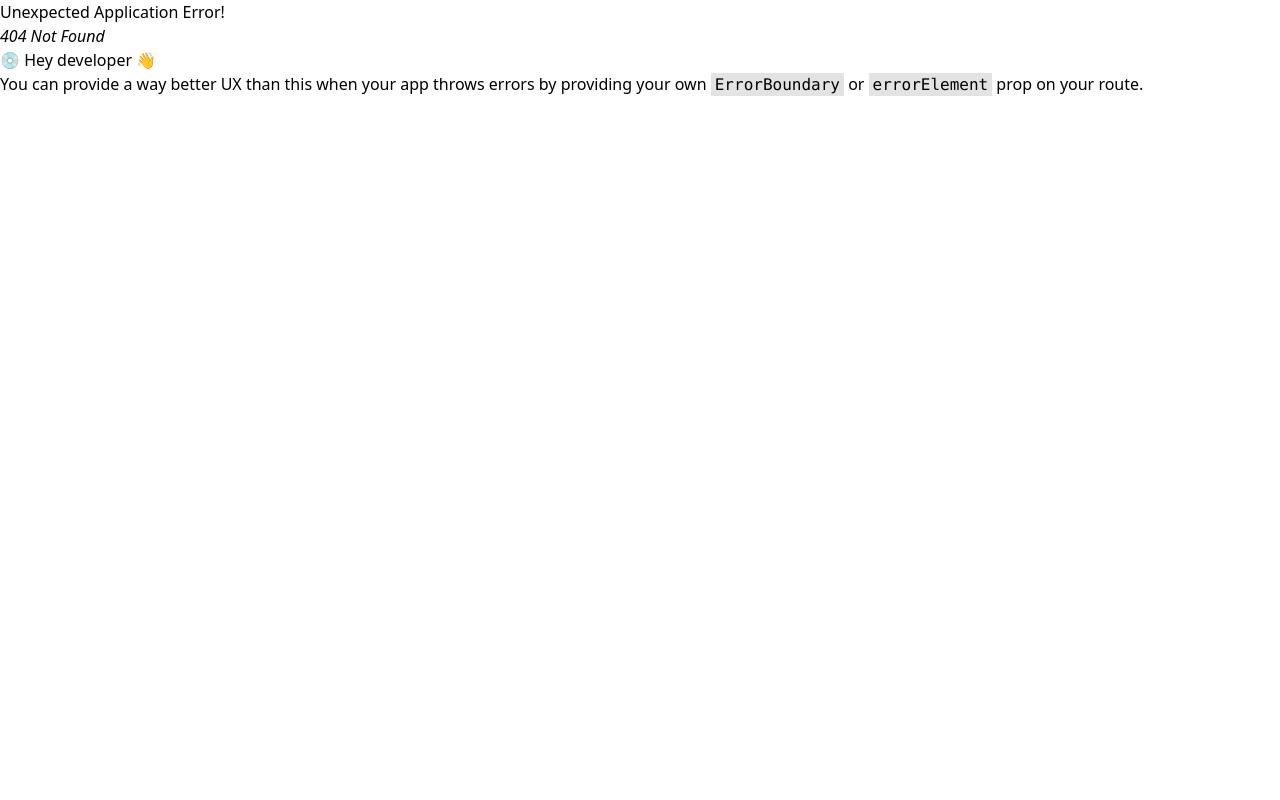
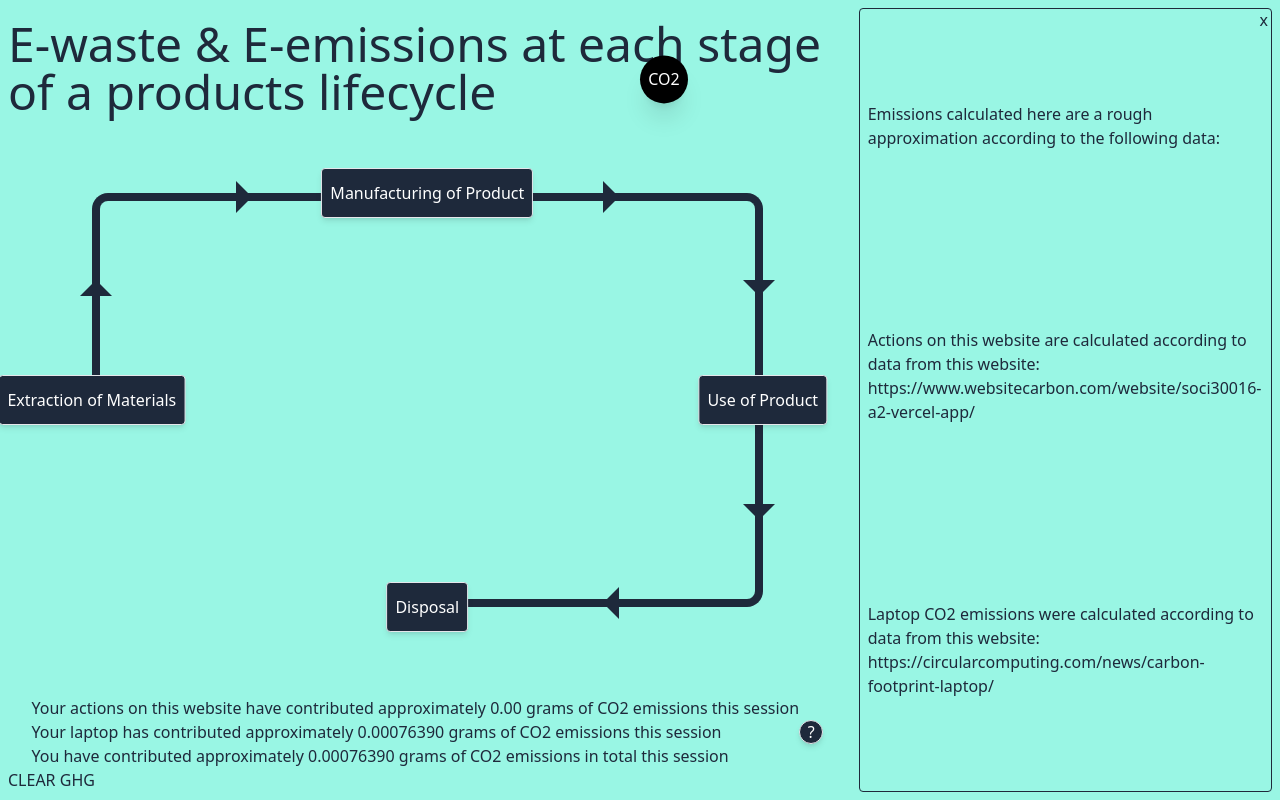
Before and after one commit to dk-chevalier/soci30016-A2, a React (Vite) app in the folder SOCI30016-A2/: page /your-emissions in a window 1280 px wide. Before the commit this address had no page. Built offline with nearby package versions, Linux system fonts and the light colour scheme.

Commit message:
added info about users contributions to CO2 emissions

```diff
--- a/SOCI30016-A2/src/App.jsx
+++ b/SOCI30016-A2/src/App.jsx
@@ -10,6 +10,7 @@ import Landfill from "./pages/Landfill";
 import Reuse from "./pages/Reuse";
 import Recycle from "./pages/Recycle";
 import Repurpose from "./pages/Repurpose";
+import YourEmissions from "./pages/YourEmissions";
 
 const router = createBrowserRouter([
   {
@@ -21,6 +22,11 @@ const router = createBrowserRouter([
         element: <Mining />,
         path: "/mining",
         id: "mining",
+      },
+      {
+        element: <YourEmissions />,
+        path: "/your-emissions",
+        id: "your-emissions",
       },
       {
         element: <Manufacturing />,
--- a/SOCI30016-A2/src/features/GhgData.jsx
+++ b/SOCI30016-A2/src/features/GhgData.jsx
@@ -3,32 +3,47 @@ import {
   selectWebGHG,
   selectLaptopGHG,
   selectTotalGHG,
-  selectCount,
-  addToCount,
+  addWebGHG,
 } from "../pages/rootSlice";
-import { useEffect } from "react";
+import { NavLink } from "react-router-dom";
 
-const RELEASE_BUBBLE_AMOUNT = +import.meta.env.VITE_RELEASE_CO2_BUBBLE;
+const WEB_CO2 = +import.meta.env.VITE_WEB_CO2;
 
 function GhgData() {
   const webGHG = useSelector(selectWebGHG);
   const laptopGHG = useSelector(selectLaptopGHG);
   const totalGHG = useSelector(selectTotalGHG);
+  const dispatch = useDispatch();
 
   return (
     <div className="row-start-6 col-span-4">
+      <div className="flex">
+        <div>
           <p>
             Your actions on this website have contributed approximately{" "}
             {webGHG.toFixed(2)} grams of CO2 emissions this session
           </p>
           <p>
-        Your laptop has contributed approximately {laptopGHG.toFixed(8)} grams
-        of CO2 emissions this session
+            Your laptop has contributed approximately {laptopGHG.toFixed(8)}{" "}
+            grams of CO2 emissions this session
           </p>
           <p>
-        You have contributed approximately {totalGHG.toFixed(8)} grams of CO2
-        emissions in total this session
+            You have contributed approximately {totalGHG.toFixed(8)} grams of
+            CO2 emissions in total this session
           </p>
+        </div>
+
+        <div className="bg-slate-800 text-white rounded-full w-6 h-6 py-1 self-center flex items-center justify-center border shadow-md">
+          <NavLink
+            to="./your-emissions"
+            reloadDocument
+            className="flex items-center justify-center"
+            onClick={() => dispatch(addWebGHG(WEB_CO2))}
+          >
+            ?
+          </NavLink>
+        </div>
+      </div>
 
       <div className="w-12 h-12 rounded-full bg-black animate-float fixed top-[-5rem] left-1/2 text-white flex justify-center content-center shadow-xl">
         <p className="self-center justify-self-center">CO2</p>
--- /dev/null
+++ b/SOCI30016-A2/src/pages/YourEmissions.jsx
@@ -0,0 +1,54 @@
+import { NavLink } from "react-router-dom";
+import { addWebGHG } from "./rootSlice";
+import { useDispatch } from "react-redux";
+
+const WEB_CO2 = +import.meta.env.VITE_WEB_CO2;
+
+function YourEmissions() {
+  const dispatch = useDispatch();
+
+  return (
+    <>
+      <div className="border border-slate-800 rounded py-1 px-2 col-start-5 col-span-2 row-span-6 w-full h-full">
+        <div className="flex flex-col justify-around content-center h-full w-full">
+          <p>
+            Emissions calculated here are a rough approximation according to the
+            following data:
+          </p>
+          <p>
+            Actions on this website are calculated according to data from this
+            website:{" "}
+            <a
+              href="https://www.websitecarbon.com/website/soci30016-a2-vercel-app/"
+              target="_blank"
+              rel="noreferrer noopener"
+            >
+              https://www.websitecarbon.com/website/soci30016-a2-vercel-app/
+            </a>
+          </p>
+          <p>
+            Laptop CO2 emissions were calculated according to data from this
+            website:{" "}
+            <a
+              href="https://circularcomputing.com/news/carbon-footprint-laptop/"
+              target="_blank"
+              rel="noreferrer noopener"
+            >
+              https://circularcomputing.com/news/carbon-footprint-laptop/
+            </a>
+          </p>
+        </div>
+        <NavLink
+          to="../"
+          className="absolute top-2 right-3"
+          reloadDocument
+          onClick={() => dispatch(addWebGHG(WEB_CO2))}
+        >
+          x
+        </NavLink>
+      </div>
+    </>
+  );
+}
+
+export default YourEmissions;
--- a/SOCI30016-A2/src/pages/rootSlice.js
+++ b/SOCI30016-A2/src/pages/rootSlice.js
@@ -1,12 +1,9 @@
 import { createSlice, createSelector } from "@reduxjs/toolkit";
-
-const RELEASE_BUBBLE_AMOUNT = +import.meta.env.VITE_RELEASE_CO2_BUBBLE;
 
 const initialState = {
   webGHG: 0,
   laptopGHG: 0,
   totalGHG: 0,
-  count: RELEASE_BUBBLE_AMOUNT,
 };
 
 const rootSlice = createSlice({
@@ -21,9 +18,6 @@ const rootSlice = createSlice({
       state.laptopGHG += action.payload;
       state.totalGHG = state.laptopGHG + state.webGHG;
     },
-    addToCount(state, action) {
-      state.count += action.payload;
-    },
     clearGHG(state, action) {
       state.webGHG = 0;
       state.laptopGHG = 0;
@@ -32,8 +26,7 @@ const rootSlice = createSlice({
   },
 });
 
-export const { addWebGHG, addLaptopGHG, addToCount, clearGHG } =
-  rootSlice.actions;
+export const { addWebGHG, addLaptopGHG, clearGHG } = rootSlice.actions;
 
 export default rootSlice.reducer;
 
@@ -48,4 +41,3 @@ export const selectTotalGHG = createSelector(
   selectRoot,
   (root) => root.totalGHG
 );
-export const selectCount = createSelector(selectRoot, (root) => root.count);
```
Also changed, not shown: SOCI30016-A2/vercel.json, 1 other file (tests, documents, lock files or other folders). Lines whose indentation alone changed are shown as unchanged.
